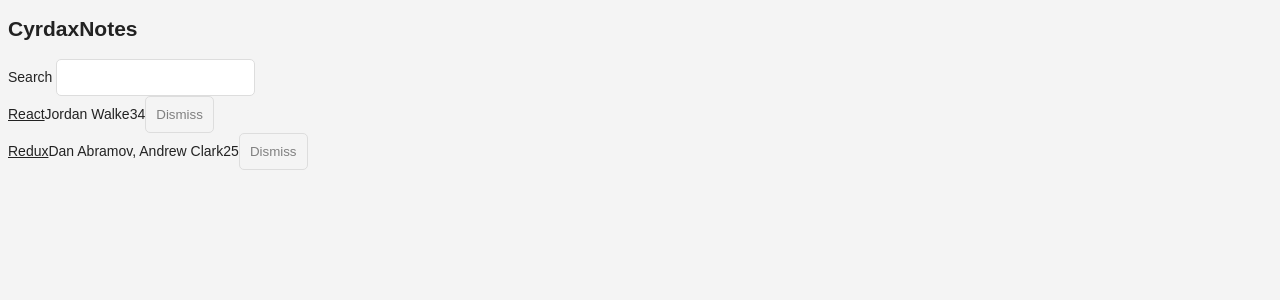
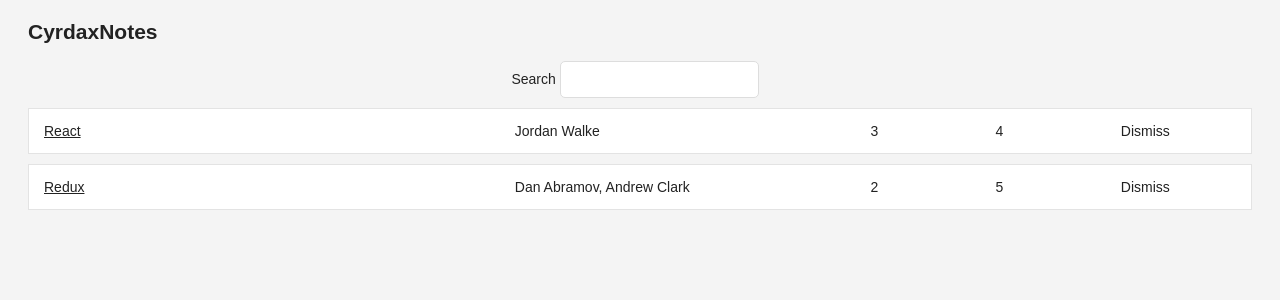
Before and after one commit to cyrdax/hn01, a React (Create React App) app: page / in a window 1280 px wide. Shown: the top 300 px of the page. Built offline with nearby package versions, Linux system fonts and the light colour scheme.

Commit message:
adding css and inline

```diff
--- a/src/App.js
+++ b/src/App.js
@@ -51,14 +51,16 @@
   render() {
     const { searchTerm, list } = this.state;
     return (
-      <div className="App">
+      <div className="page">
         <h2>{this.state.header}</h2>
+        <div className="interactions">
           <Search
             value={searchTerm}
             onChange={this.onSearchChange}
           >
             Search
           </Search>
+        </div>
         <Table
           list={list}
           pattern={searchTerm}
@@ -78,21 +80,40 @@
     />
   </form>
 
+const largeColumn = {
+  width: '40%',
+};
+
+const midColumn = {
+  width: '30%',
+};
+
+const smallColumn = {
+  width: '10%',
+};
 
 const Table = ({list, pattern, onDismiss }) => {
-
   return (
     <div>
       {list.filter(isSearched(pattern)).map(item =>
-        <div key={item.objectID}>
-          <span>
+        <div key={item.objectID} className="table-row">
+          <span style={largeColumn}>
             <a href={item.url}>{item.title}</a>
           </span>
-          <span>{item.author}</span>
-          <span>{item.num_comments}</span>
-          <span>{item.points}</span>
-          <span>
-            <Button onClick={() => onDismiss(item.objectID)}>
+          <span style={midColumn}>
+            {item.author}
+          </span>
+          <span style={smallColumn}>
+            {item.num_comments}
+          </span>
+          <span style={smallColumn}>
+            {item.points}
+          </span>
+          <span style={smallColumn}>
+            <Button
+              onClick={() => onDismiss(item.objectID)}
+              className="button-inline"
+            >
               Dismiss
             </Button>
           </span>
```
Lines whose indentation alone changed are shown as unchanged.
